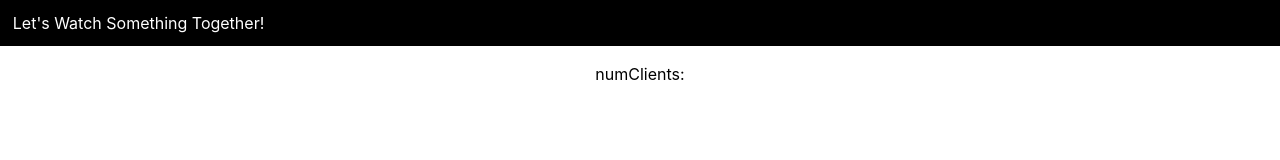
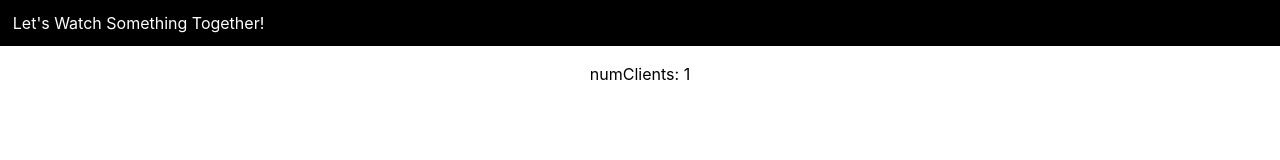
Before and after one commit to cforonda/lets-watch-frontend, a React (Create React App) app in the folder app/: page / in a window 1280 px wide. Shown: the top 160 px of the page. Built offline with nearby package versions, Linux system fonts and the light colour scheme; no server answers.

Commit message:
updated screen with new socket.on('updateClients')

```diff
--- a/app/src/components/Screen/Screen.js
+++ b/app/src/components/Screen/Screen.js
@@ -9,7 +9,6 @@ const dotenv = require('dotenv').config();
 export default function Screen( { routerProps }) {
     const API_ENDPOINT = process.env.REACT_APP_API_ENDPOINT || "https://lets-watch-backend.herokuapp.com/";
 
-    const [isFirstConnect, setIsFirstConnect] = useState(true);
     const [numClients, setNumClients] = useState();
 
     console.log(API_ENDPOINT);
@@ -21,16 +20,16 @@ export default function Screen( { routerProps }) {
             socket.emit('getNumClients');
         }, 500);
 
-        socket.on('newclientconnect', data => {
-            console.log('new person connected!');
+        socket.on('updateClients', data => {
+            console.log(data.message);
             setNumClients(data.numClients);
-         });
+        })
 
     }, []);
 
     return (
         <div className='screen'>
-            numClients: {numClients}
+            {numClients ? <>numClients: {numClients}</> : "numClients: 1"}
             <YTPlayer id="Qll7IHN0I4Q"/>
         </div>
     )
```
